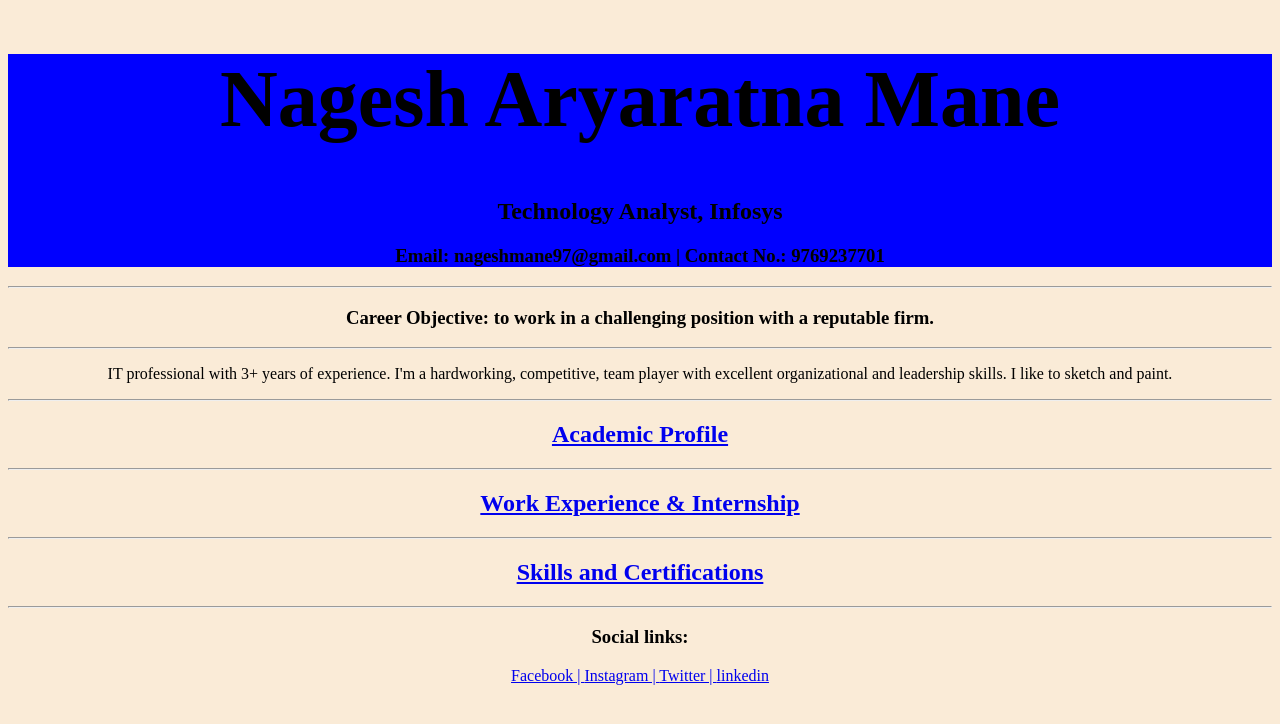
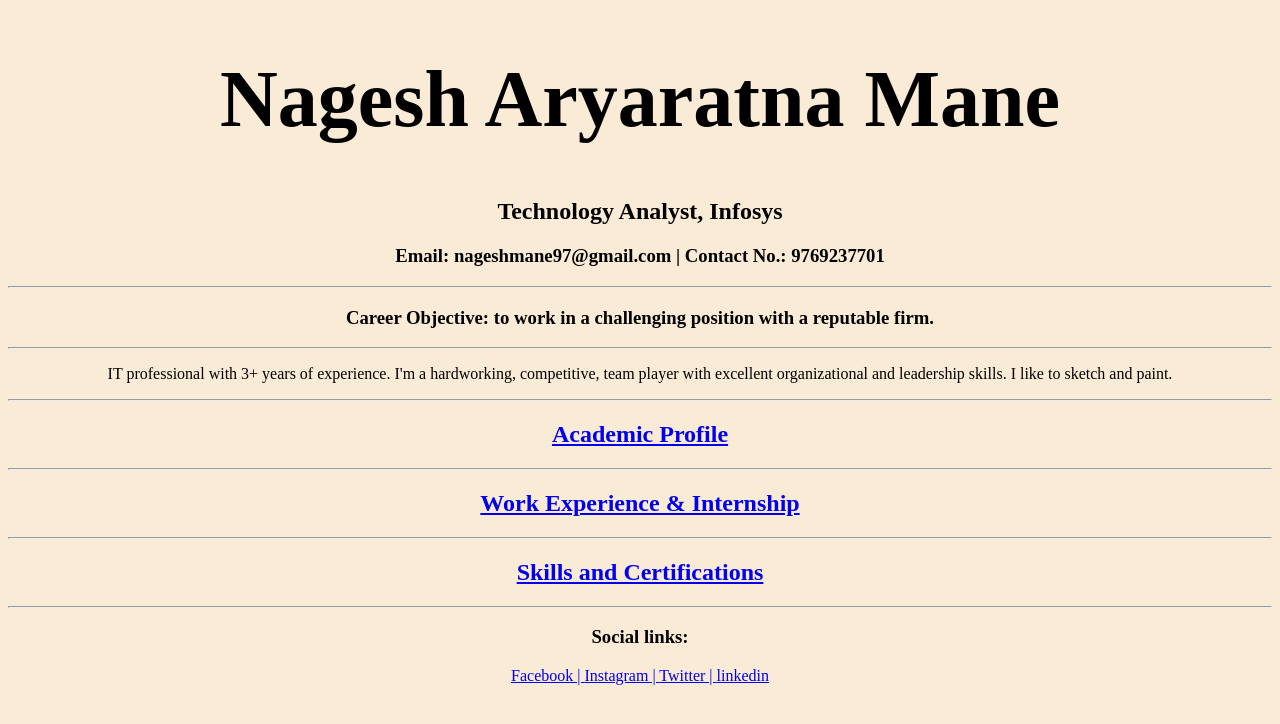
Before and after one commit to nageshmane97/html-resume, a plain HTML site: page index.html in a window 1280 px wide. Drawn offline with Linux system fonts and the light colour scheme.

Commit message:
Update index.html

```diff
--- a/index.html
+++ b/index.html
@@ -8,8 +8,6 @@
         #name {
             font-size: 5rem;
         }
-        #header{
-            background-color: blue
     </style>
 </head>
 
```
